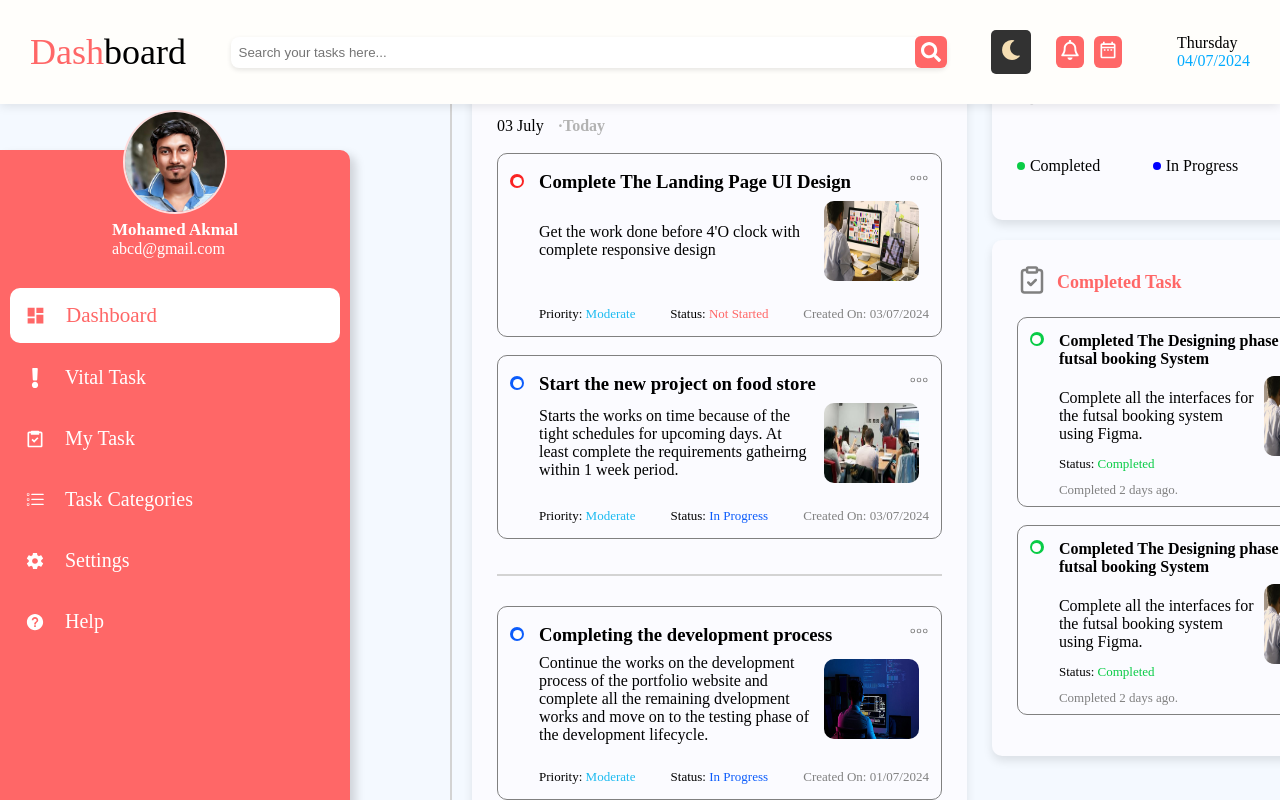
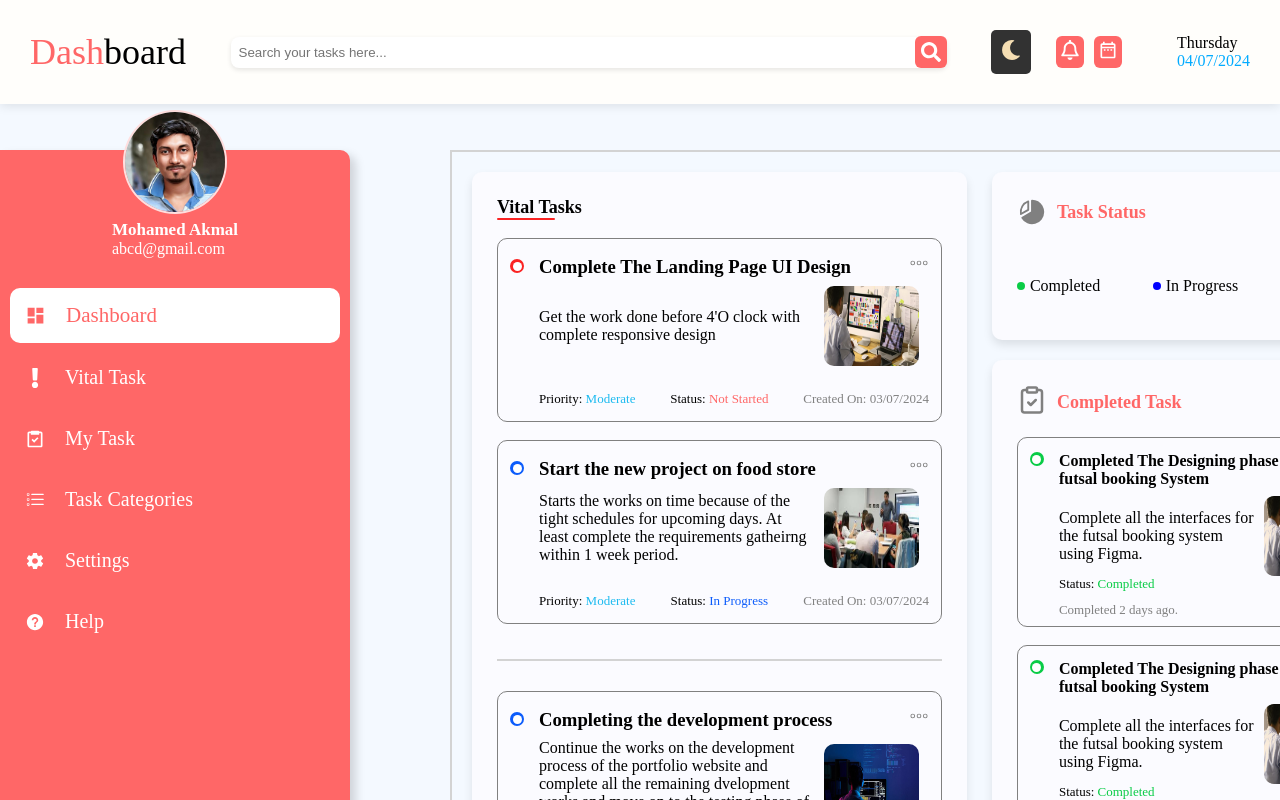
Before and after one commit to Akmal1796/ToDoApp, a React (Vite) app: page / in a window 1280 px wide. Shown: the top 800 px of the page. Built offline with nearby package versions, Linux system fonts and the light colour scheme.

Commit message:
Completed the Vital Task section header

```diff
--- a/src/Components/VitalTask.css
+++ b/src/Components/VitalTask.css
@@ -1,32 +1,24 @@
-.all-task-section-container {
-    position: relative;
-}
-
-.greeting-section {
-    position: absolute;
-    top: -30px;
-    left: 460px;
-}
-
-.overlay {
-    position: fixed;
-    top: 0;
-    left: 0;
-    width: 100%;
-    height: 100%;
-    background-color: rgba(0, 0, 0, 0.8); /* Semi-transparent black */
-    z-index: 1000; /* Ensure it covers other elements */
-  }
-
 .tasks-container {
     display: flex;
     align-items: start;
     justify-content: space-between;
     position: absolute;
-    top: 30px;
+    top: 150px;
     left: 450px;
     border: 2px solid lightgray;
     padding: 20px;
+}
+
+.heading {
+    font-size: 18px;
+    font-weight: bold;
+}
+
+.underline {
+    height: 2px;
+    width: 58px;
+    border-radius: 10px;
+    background-color: #fa2323;
 }
 
 .todo {
@@ -40,8 +32,8 @@
 
 .todo-header {
     display: flex;
-    align-items: first baseline;
-    justify-content: space-between;
+    flex-direction: column;
+    align-items: start;
 }
 
 .todo-container {
--- a/src/Components/VitalTask.jsx
+++ b/src/Components/VitalTask.jsx
@@ -16,22 +16,8 @@ const VitalTask = () => {
       <div>
 
         <div className='todo-header'>
-
-          <div className='todo-header-left-section'>
-            <div className='header-left'><LuListTodo size={30} color='gray'/>
-            <span> To-Do</span></div>
-            <div className='header-date'>03 July <span> ·Today</span></div>
-          </div>
-
-          <div className='todo-header-right-section'>
-            <div>
-              <div className='header-right'>
-                <LuPlus size={18} className='plus-icon'/>
-                <span> Add Task</span>
-              </div>
-            </div>
-          </div>
-
+          <div className='heading'>Vital Tasks</div>
+          <div className='underline'></div>
         </div>
 
         <div className='todo-container'>
```
